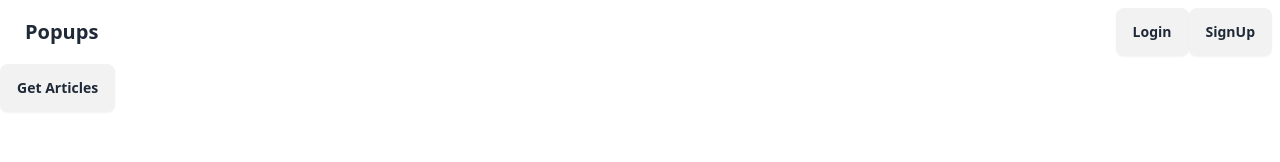
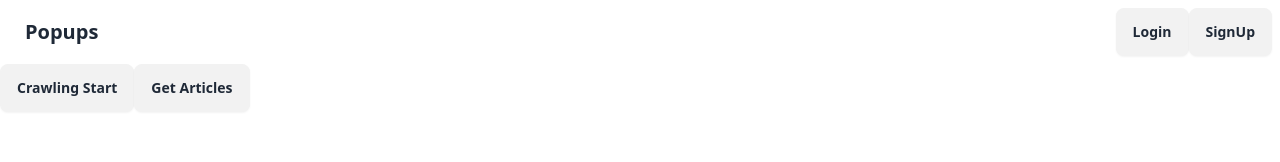
Before and after one commit to yonguk98/Popup_front_capstone, a Vue app: page /admin in a window 1280 px wide. Shown: the top 162 px of the page. Built offline with nearby package versions, Linux system fonts and the light colour scheme; what vue3-naver-maps would draw is missing.

Commit message:
feature: add crawling button

```diff
--- a/src/components/AdminPage.vue
+++ b/src/components/AdminPage.vue
@@ -1,5 +1,6 @@
 <template>
     <div>
+        <button class="btn" @click="crawlingRequest">Crawling Start</button>
         <button class="btn" @click="getArticles">Get Articles</button>
         <div class="overflow-x-auto">
             <table class="table">
@@ -109,6 +110,16 @@ export default {
             modal.value.close(); // Close the dialog
         };
 
+        const crawlingRequest = async () => {
+            const response = await fetch(`${baseUrl}/admin/store/crawling`, {
+                    method: 'GET',
+                    credentials: 'include',
+                    headers: {
+                        'Content-Type': 'application/json',
+                    },
+                });
+        }
+
         const registerArticle = async () => {
             try {
                 const response = await fetch(`${baseUrl}/admin/store/create`, {
@@ -195,6 +206,7 @@ export default {
             closeModal,
             registerArticle,
             deleteArticle,
+            crawlingRequest,
             modal,
         };
     },
--- a/src/main.js
+++ b/src/main.js
@@ -8,11 +8,12 @@ import { createNaverMap } from "vue3-naver-maps";
 
 const app = createApp(App);
 const pinia = createPinia();
+const clientId = import.meta.env.VITE_clientId;
 
 app.use(router);
 app.use(pinia);
 app.use(createNaverMap, {
-    clientId: "hucjy7m1er",
+    clientId: clientId,
     category: "ncp",
     subModules: [],
 });
```
